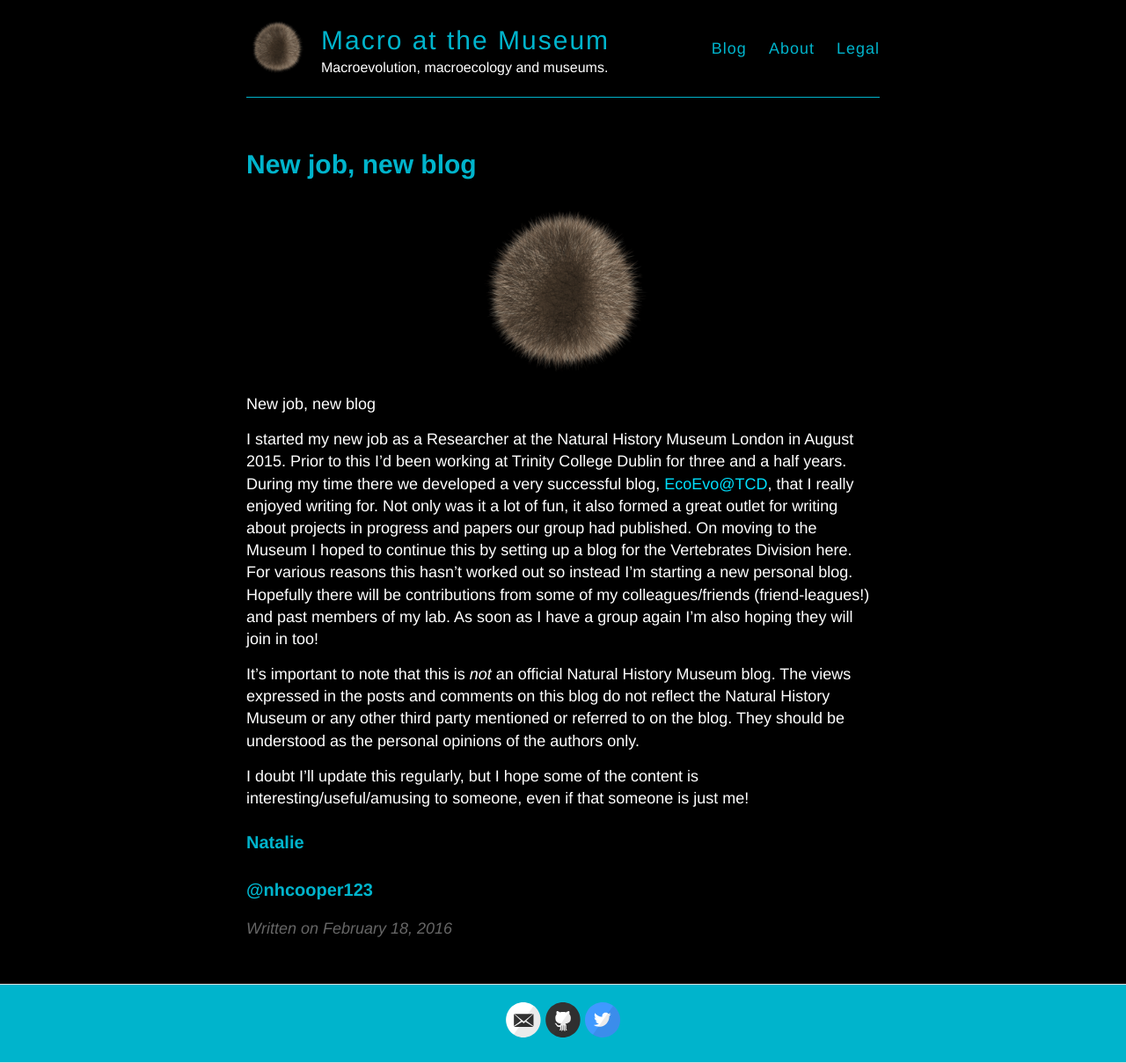
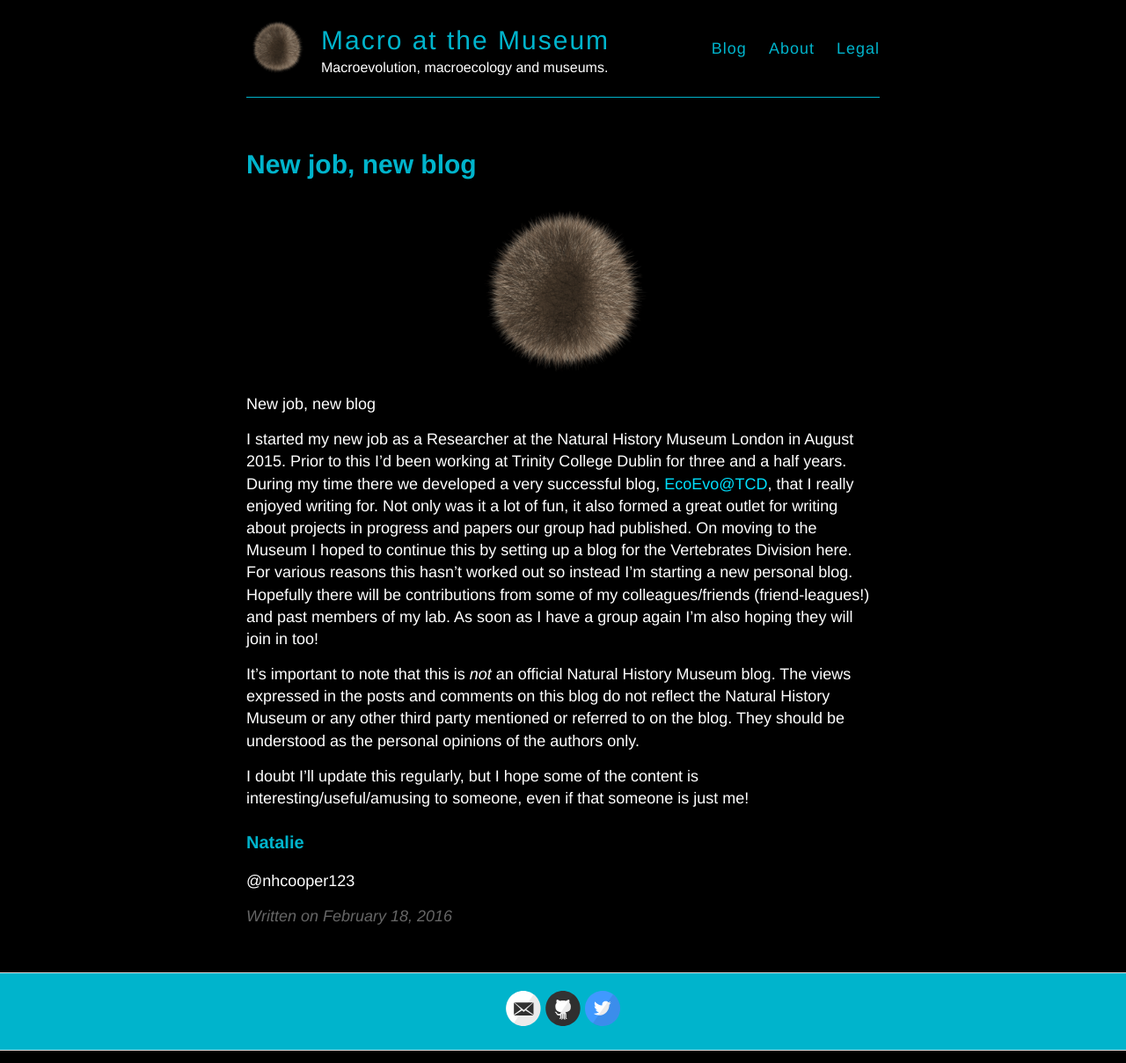
Before and after one commit to macromuseum/macromuseum.github.io, a Jekyll site: the page built from _posts/2016-02-18-new-job-new-blog.md, in a window 1280 px wide. Shown: the whole page at 88% size. Built offline with Jekyll 4.4.1, drawn with Linux system fonts in a browser that asks for light colours.

Commit message:
Fix headers

```diff
--- a/_posts/2016-02-18-new-job-new-blog.md
+++ b/_posts/2016-02-18-new-job-new-blog.md
@@ -14,4 +14,4 @@ It's important to note that this is *not* an official Natural History Museum blo
 I doubt I'll update this regularly, but I hope some of the content is interesting/useful/amusing to someone, even if that someone is just me!
 
 ### Natalie
-### @nhcooper123
+@nhcooper123
```
